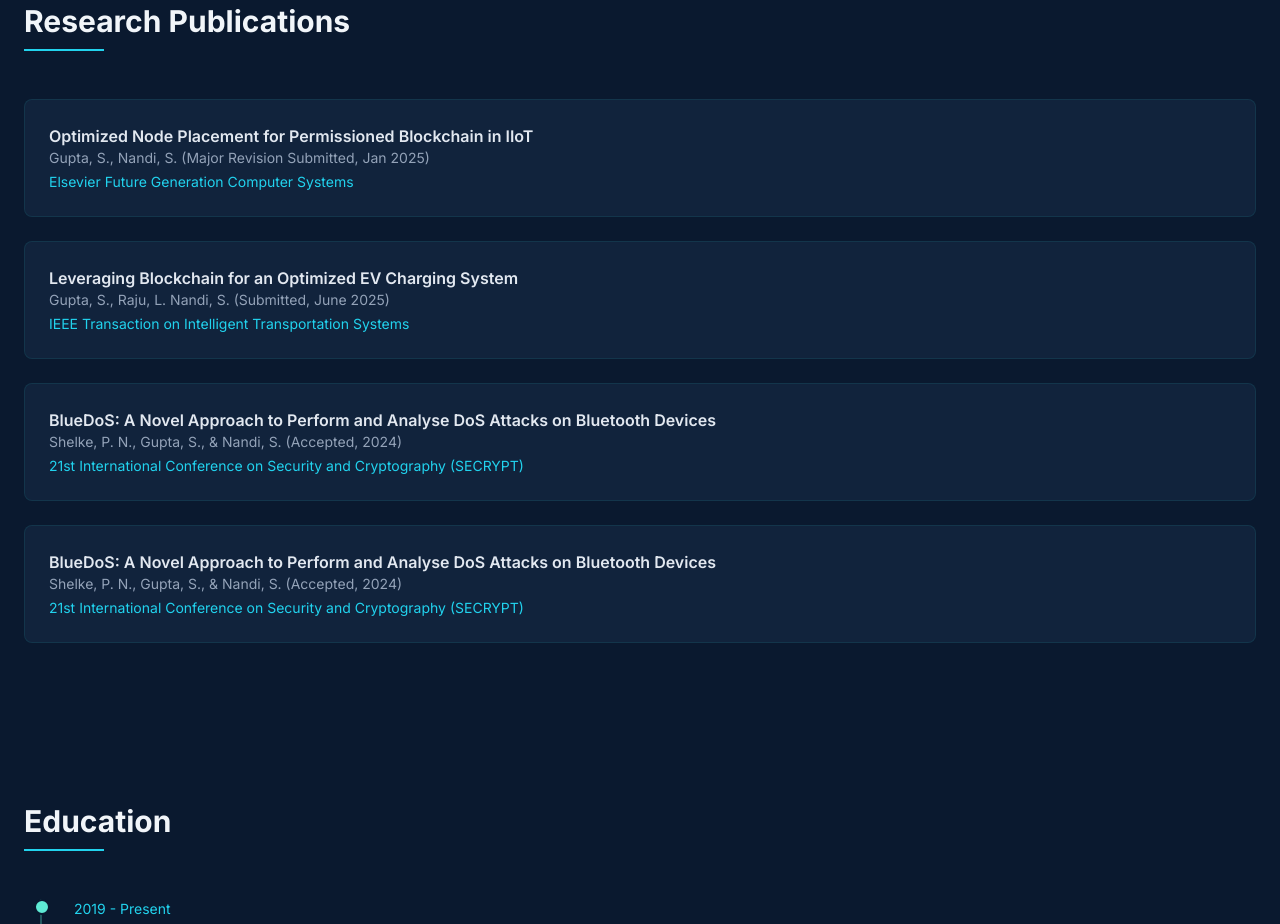
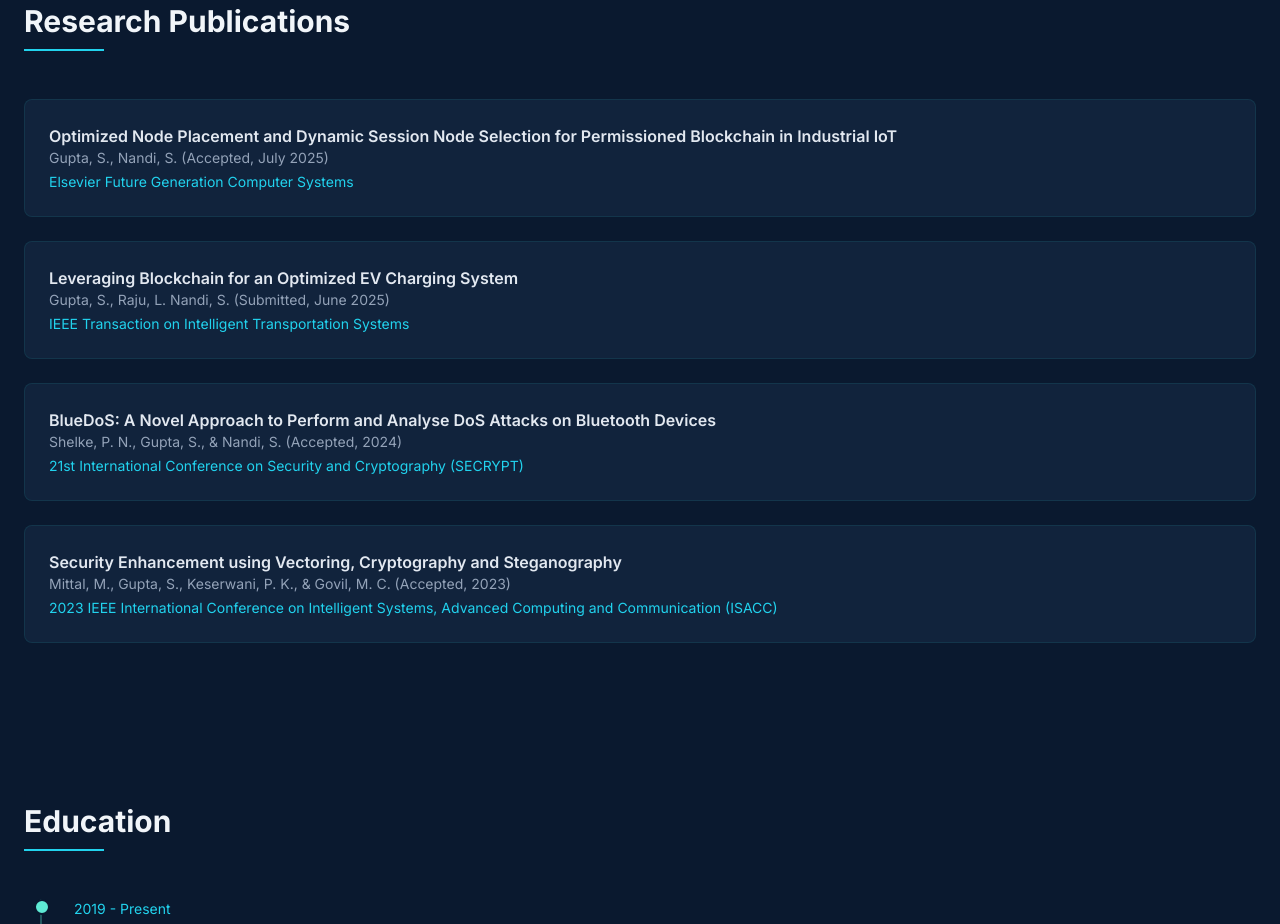
Before and after one commit to dreincarnate13/sgupta.portfolio, a plain HTML site: page index.html in a window 1280 px wide. Shown: the part 2419-3343 px from the top of the page. Drawn offline with nearby package versions, Linux system fonts and the light colour scheme.

Commit message:
Update index.html

```diff
--- a/index.html
+++ b/index.html
@@ -205,8 +205,8 @@
             <h2 class="text-3xl font-bold text-slate-100 section-title mb-12">Research Publications</h2>
             <div class="space-y-6">
                 <div class="glass-effect rounded-lg p-6">
-                    <h3 class="font-semibold text-slate-200">Optimized Node Placement for Permissioned Blockchain in IIoT</h3>
-                    <p class="text-sm text-slate-400">Gupta, S., Nandi, S. (Major Revision Submitted, Jan 2025)</p>
+                    <h3 class="font-semibold text-slate-200">Optimized Node Placement and Dynamic Session Node Selection for Permissioned Blockchain in Industrial IoT</h3>
+                    <p class="text-sm text-slate-400">Gupta, S., Nandi, S. (Accepted, July 2025)</p>
                     <p class="highlight-text text-sm mt-1">Elsevier Future Generation Computer Systems</p>
                 </div>
                 <div class="glass-effect rounded-lg p-6">
@@ -220,9 +220,9 @@
                     <p class="highlight-text text-sm mt-1">21st International Conference on Security and Cryptography (SECRYPT)</p>
                 </div>
 				<div class="glass-effect rounded-lg p-6">
-                    <h3 class="font-semibold text-slate-200">BlueDoS: A Novel Approach to Perform and Analyse DoS Attacks on Bluetooth Devices</h3>
-                    <p class="text-sm text-slate-400">Shelke, P. N., Gupta, S., & Nandi, S. (Accepted, 2024)</p>
-                    <p class="highlight-text text-sm mt-1">21st International Conference on Security and Cryptography (SECRYPT)</p>
+                    <h3 class="font-semibold text-slate-200">Security Enhancement using Vectoring, Cryptography and Steganography</h3>
+                    <p class="text-sm text-slate-400">Mittal, M., Gupta, S., Keserwani, P. K., & Govil, M. C. (Accepted, 2023)</p>
+                    <p class="highlight-text text-sm mt-1">2023 IEEE International Conference on Intelligent Systems, Advanced Computing and Communication (ISACC)</p>
                 </div>
             </div>
         </section>
```
